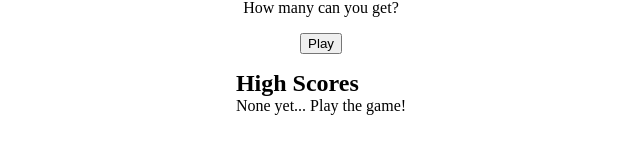
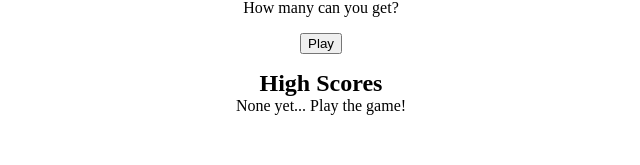
Before and after one commit to emiliodmorales/whack-a-mole, a React (Vite) app: page / in a window 1280 px wide. Shown: the part 122-287 px from the top of the page, without its empty margins (319-959 px from the left). Built offline with nearby package versions, Linux system fonts and the light colour scheme.

Commit message:
style home

```diff
--- a/src/home/home.css
+++ b/src/home/home.css
@@ -0,0 +1,9 @@
+.high-scores {
+  display: flex;
+  flex-direction: column;
+  align-items: center;
+}
+
+.high-scores p {
+  margin: 0;
+}
```
